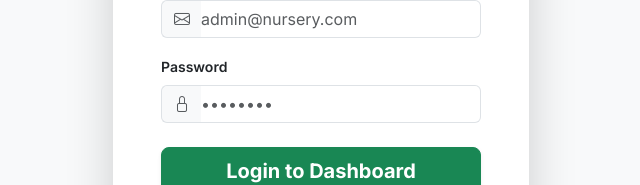
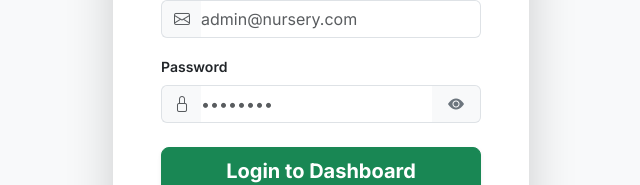
Before and after one commit to rameshnaiduayyala/nursery-billing, a React (Vite) app in the folder frontend/: page /login in a window 1280 px wide. Shown: the part 359-544 px from the top of the page, without its empty margins (319-959 px from the left). Built offline with nearby package versions, Linux system fonts and the light colour scheme; no server answers.

Commit message:
login page eye symbol add

```diff
--- a/frontend/src/pages/Login.jsx
+++ b/frontend/src/pages/Login.jsx
@@ -1,5 +1,5 @@
 import React, { useState } from 'react';
-import { Card, Form, Button, Container, Spinner, Badge } from 'react-bootstrap';
+import { Card, Form, Button, Container, Spinner } from 'react-bootstrap';
 import { useAuth } from '../context/AuthContext';
 import { useToast } from '../context/ToastContext';
 import { useNavigate } from 'react-router-dom';
@@ -11,6 +11,7 @@ export default function Login() {
   const navigate = useNavigate();
   const [email, setEmail] = useState('');
   const [password, setPassword] = useState('');
+  const [showPassword, setShowPassword] = useState(false);
   const [loading, setLoading] = useState(false);
 
   const handleSubmit = async (e) => {
@@ -70,13 +71,22 @@ export default function Login() {
                 <div className="input-group">
                   <span className="input-group-text bg-light border-end-0"><i className="bi bi-lock text-muted"></i></span>
                   <Form.Control
-                    type="password"
+                    type={showPassword ? 'text' : 'password'}
                     required
-                    className="border-start-0 ps-0"
+                    className="border-start-0 border-end-0 ps-0"
                     placeholder="••••••••"
                     value={password}
                     onChange={(e) => setPassword(e.target.value)}
                   />
+                  <Button
+                    variant="light"
+                    className="border border-start-0 text-secondary px-3"
+                    onClick={() => setShowPassword(!showPassword)}
+                    type="button"
+                    title={showPassword ? 'Hide Password' : 'Show Password'}
+                  >
+                    <i className={`bi ${showPassword ? 'bi-eye-slash-fill' : 'bi-eye-fill'}`}></i>
+                  </Button>
                 </div>
               </Form.Group>
 
```
